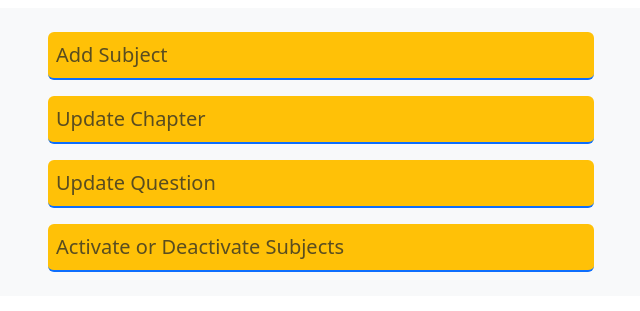
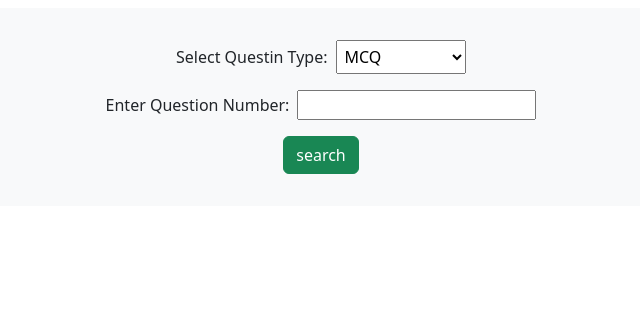
Before and after one commit to SOUMYAMUNSHI/KaziSirProject, a PHP site: page /KaziSirProject/admin/pages/admin.php in a window 1280 px wide. Shown: the part 56-367 px from the top of the page, without its empty margins (319-959 px from the left). Run offline with PHP 8.4, Linux system fonts and the light colour scheme.

Commit message:
admin page is updated

```diff
--- a/admin/components/adminComponent.php
+++ b/admin/components/adminComponent.php
@@ -1,9 +1,9 @@
-<div class="rounded-2 bg-warning w-50 d-flex border-bottom border-2 border-primary" style="cursor:pointer">
+<div class="rounded-2 bg-warning w-50 d-flex border-bottom border-2 border-primary" id="add-subject" style="cursor:pointer">
       <p class="m-0 p-2 fs-5 text-muted">Add Subject</p>
     </div>
 
-    <div class="rounded-2 bg-warning w-50 d-flex border-bottom border-2 border-primary" style="cursor:pointer">
-      <p class="m-0 p-2 fs-5 text-muted">Update Chapter</p>
+    <div class="rounded-2 bg-warning w-50 d-flex border-bottom border-2 border-primary" id="update" style="cursor:pointer">
+      <p class="m-0 p-2 fs-5 text-muted">Update</p>
     </div>
 
     <div class="rounded-2 bg-warning w-50 d-flex border-bottom border-2 border-primary" style="cursor:pointer">
@@ -11,5 +11,18 @@
     </div>
 
     <div class="rounded-2 bg-warning w-50 d-flex border-bottom border-2 border-primary" style="cursor:pointer">
-      <p class="m-0 p-2 fs-5 text-muted">Activate or Deactivate Subjects</p>
+      <p class="m-0 p-2 fs-5 text-muted">Activate or Deactivate Contents</p>
     </div>
+
+  <script>
+    $("#add-subject").click(()=>{
+       $("#container").load("../components/addSubject.php");
+       console.log("Hello world");
+    });
+
+    $("#update").click(()=>{
+      $("#container").load("../components/update.php");
+      console.log("Hello world");
+    });
+
+  </script>
--- /dev/null
+++ b/admin/components/selectOption.php
@@ -0,0 +1,16 @@
+<form action="" class="w-50 container d-flex justify-content-center flex-column">
+    <div class="d-flex justify-content-center my-2">
+        <label for="q-type" class="align-self-center">Select Questin Type:</label>
+        <select name="q-type" id="q-type" class="w-25 ms-2 p-1">
+            <option value="MCQ">MCQ</option>
+            <option value="SAQ">SAQ</option>
+            <option value="LAQ">LAQ</option>
+        </select>
+    </div>
+
+    <div class="d-flex justify-content-center my-2">
+        <label for="q-type" class="align-self-center ">Enter Question Number: </label>
+        <input type="text" class="ms-2" required>
+    </div>
+    <button type="submit" class="btn btn-success align-self-center my-2">search</button>
+</form>
--- /dev/null
+++ b/admin/components/updateQuestion.php
@@ -0,0 +1,5 @@
+<form action="" class="container">
+    <div class="container d-flex flex-column w-75">
+
+    </div>
+</form>
--- a/admin/pages/admin.php
+++ b/admin/pages/admin.php
@@ -38,7 +38,7 @@ include_once("./header.php"); //Include the header page
   <script src="../javascript/Jquery/jquery-3.7.1.js"></script> <!--Adding jquery-->
   <script>
     $(document).ready(()=>{
-      $("#container").load("../components/adminComponent.php");
+      $("#container").load("../components/selectOption.php");
     });
 
     $("#monitor").click(()=>{
@@ -61,6 +61,7 @@ include_once("./header.php"); //Include the header page
       $("#monitor").removeClass("active");
       $("#admin").removeClass("active");
     });
+
   </script>
 
 
```
Also changed, not shown: admin/components/addSubject.php (added, +14 -0 lines), admin/components/update.php (added, +14 -0 lines).
